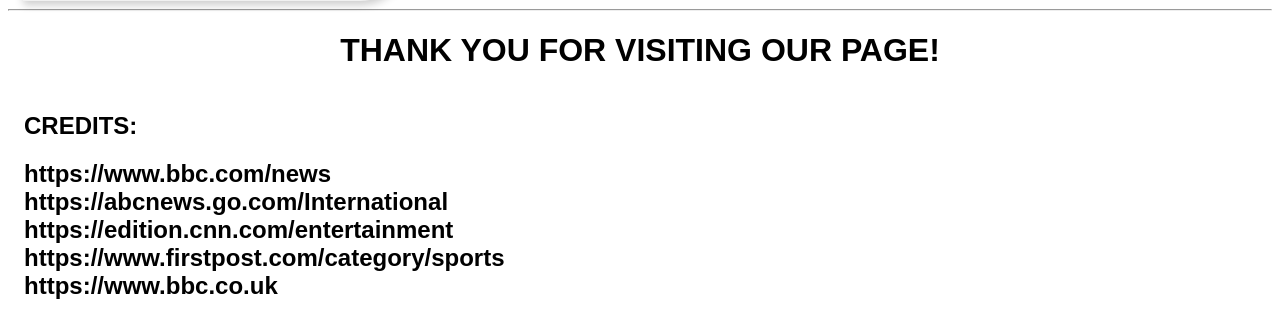
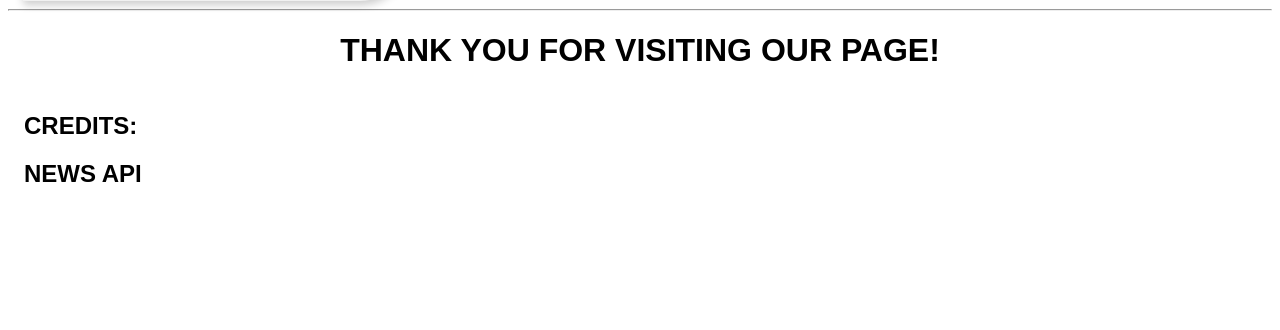
Before and after one commit to RAMYA-CP/News_aggregator, a Django app: template myvenv/backend/News_aggregator/templates/News_aggregator/homepage.html in a window 1280 px wide. Shown: the part 1459-1789 px from the top of the page. After the commit the page ends 1641 px from the top, so only its background shows below. Run offline with Django 3.2, Linux system fonts and the light colour scheme; the template is opened without the code that fills it: values that come from a table or form of the project are taken from there, others are empty; data comes from the database, SQL or seed files in the repository.

Commit message:
Updated Homepage in credits section

```diff
--- a/myvenv/backend/News_aggregator/templates/News_aggregator/homepage.html
+++ b/myvenv/backend/News_aggregator/templates/News_aggregator/homepage.html
@@ -225,11 +225,7 @@
       <div class="container">
         <h2>CREDITS:</h2>
         <h2>
-        https://www.bbc.com/news<br>
-        https://abcnews.go.com/International<br>
-        https://edition.cnn.com/entertainment<br>
-        https://www.firstpost.com/category/sports<br>
-        https://www.bbc.co.uk<br>
+        NEWS API
         </h2>
       </div>
     </div>
```
